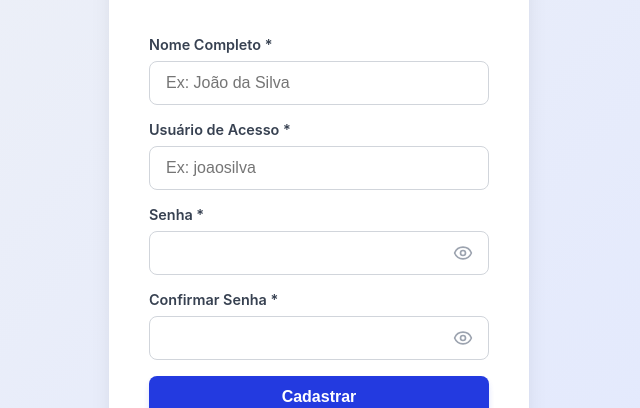
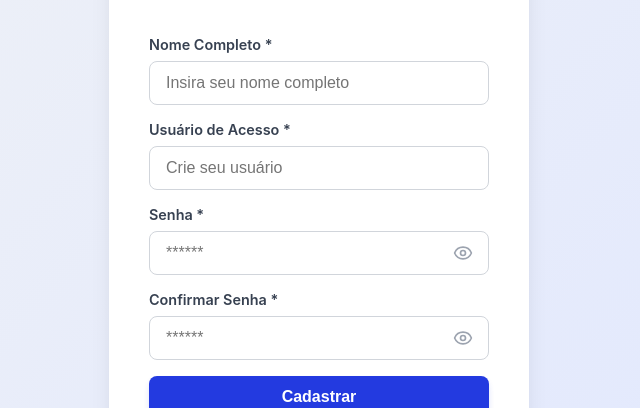
Before and after one commit to LeoGravina/sistema-solicitacoes-itatiaia, a React (Vite) app: page /register in a window 1280 px wide. Shown: the part 228-636 px from the top of the page, without its empty margins (321-961 px from the left). Built offline with nearby package versions, Linux system fonts and the light colour scheme; no server answers.

Commit message:
arrumando login

```diff
--- a/src/pages/Login.jsx
+++ b/src/pages/Login.jsx
@@ -46,7 +46,7 @@ export default function Login() {
               className="input-field"
               value={username}
               onChange={e => setUsername(e.target.value)}
-              placeholder="Ex: joaosilva"
+              placeholder="Insira seu usuário"
             />
           </div>
 
@@ -59,6 +59,7 @@ export default function Login() {
                 className="input-field"
                 value={password}
                 onChange={e => setPassword(e.target.value)}
+                placeholder='******'
               />
               <button
                 type="button"
--- a/src/pages/Register.jsx
+++ b/src/pages/Register.jsx
@@ -66,7 +66,7 @@ export default function Register() {
               className="input-field"
               value={fullName}
               onChange={e => setFullName(e.target.value)}
-              placeholder="Ex: João da Silva"
+              placeholder="Insira seu nome completo"
             />
           </div>
 
@@ -78,7 +78,7 @@ export default function Register() {
               className="input-field"
               value={username}
               onChange={e => setUsername(e.target.value.replace(/\s/g, ''))} // Remove espaços
-              placeholder="Ex: joaosilva"
+              placeholder="Crie seu usuário"
             />
           </div>
 
@@ -91,6 +91,7 @@ export default function Register() {
                 className="input-field"
                 value={password}
                 onChange={e => setPassword(e.target.value)}
+                placeholder='******'
               />
               <button type="button" className="btn-eye" onClick={() => setShowPassword(!showPassword)}>
                 {showPassword ? <EyeOff size={20} /> : <Eye size={20} />}
@@ -107,6 +108,7 @@ export default function Register() {
                 className="input-field"
                 value={confirmPassword}
                 onChange={e => setConfirmPassword(e.target.value)}
+                placeholder='******'
               />
               <button type="button" className="btn-eye" onClick={() => setShowConfirmPassword(!showConfirmPassword)}>
                 {showConfirmPassword ? <EyeOff size={20} /> : <Eye size={20} />}
```
